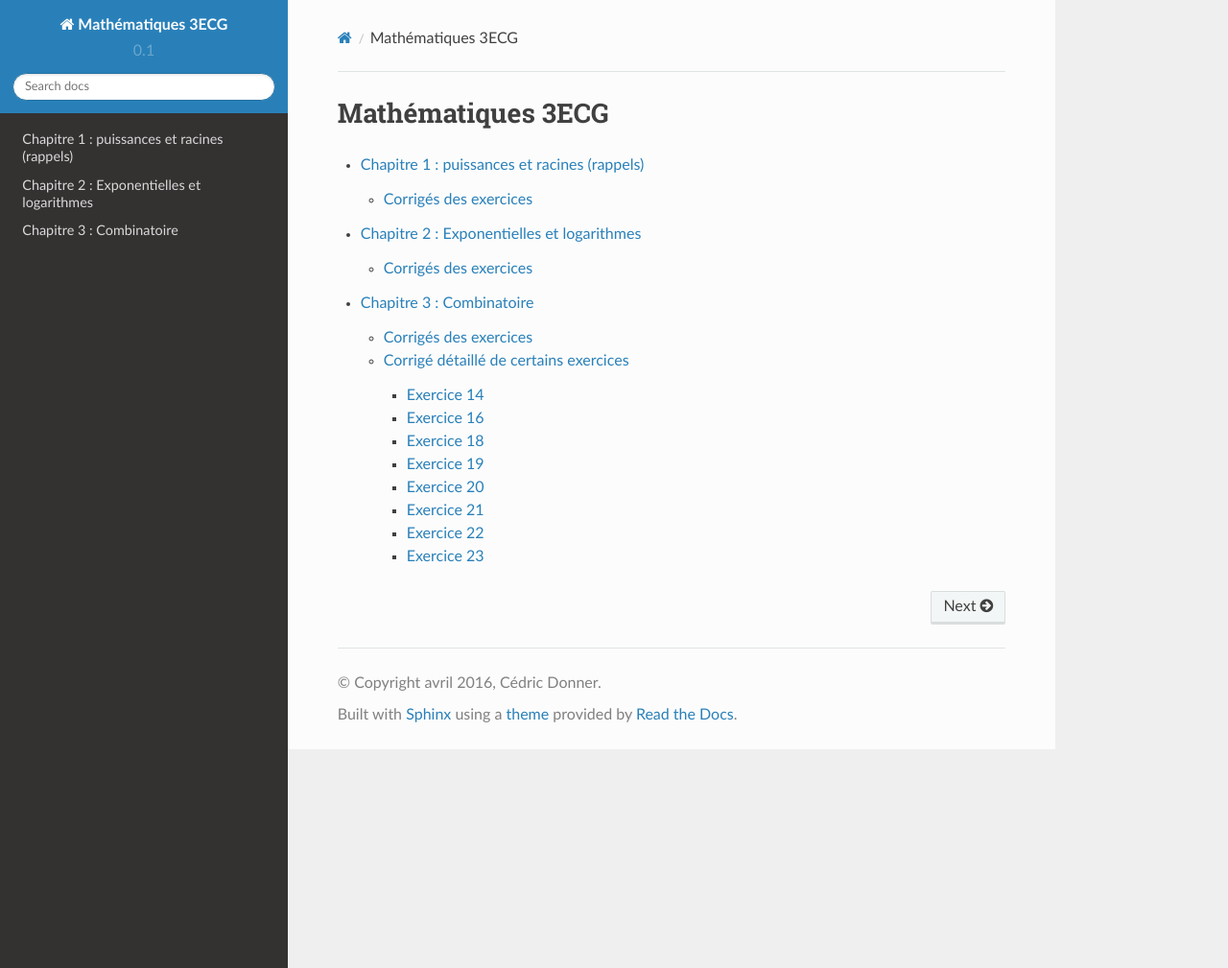
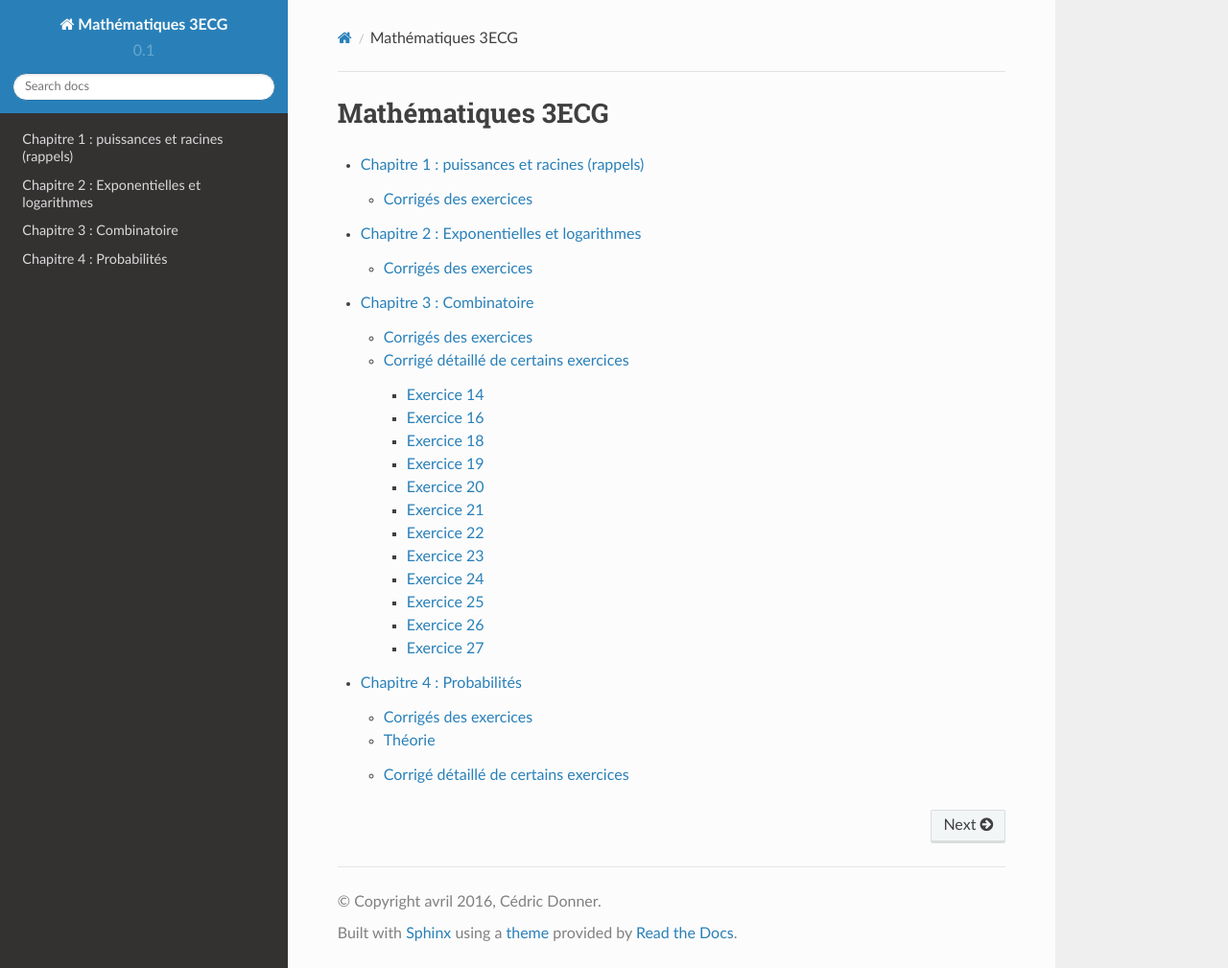
Before and after one commit to csudmath/ma3ecg, a Sphinx documentation site: the page built from source/index.rst, in a window 1280 px wide and 1009 px high. Shown: the whole window at 96% size. Built offline with Sphinx 7.4.7 and the Read the Docs theme 2.0.0, drawn with Linux system fonts in a browser that asks for light colours.

Commit message:
gros commit en retard

```diff
--- a/source/03-combinatoire/index.rst
+++ b/source/03-combinatoire/index.rst
@@ -32,3 +32,7 @@ Corrigé détaillé de certains exercices
     exo-21
     exo-22
     exo-23
+    exo-24
+    exo-25
+    exo-26
+    exo-27
--- /dev/null
+++ b/source/04-proba/index.rst
@@ -0,0 +1,36 @@
+############################
+Chapitre 4 : Probabilités
+############################
+
+
+Corrigés des exercices
+----------------------
+
+..  admonition:: information
+    :class: tip
+
+    *   Corrigés personnels :
+
+
+    *   Corrigés officiels
+
+
+Théorie
+-------
+
+
+..  toctree::
+    :glob:
+    :maxdepth: 1
+
+
+
+
+Corrigé détaillé de certains exercices
+--------------------------------------
+
+..  toctree::
+    :glob:
+    :maxdepth: 1
+
+    exo-04
--- a/source/index.rst
+++ b/source/index.rst
@@ -15,6 +15,7 @@ Mathématiques 3ECG
     01-puissances-racines/index
     02-exp-log/index
     03-combinatoire/index
+    04-proba/index
 
 ..
     Indices and ref
```
Also changed, not shown: source/03-combinatoire/exo-24.rst (added, +61 -0 lines), source/03-combinatoire/exo-25.rst (added, +13 -0 lines), source/03-combinatoire/exo-26.rst (added, +55 -0 lines), source/03-combinatoire/exo-27.rst (added, +95 -0 lines), source/04-proba/exo-04.rst (added).
